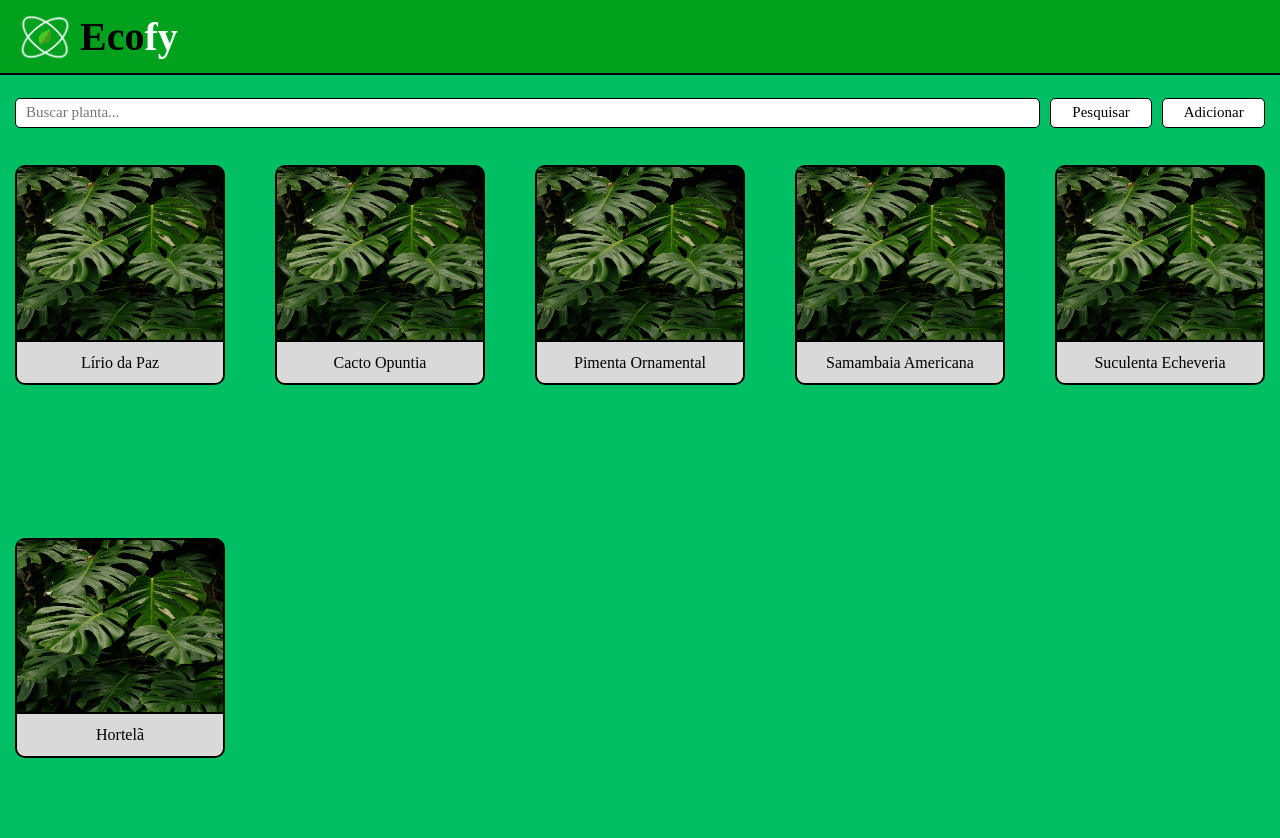
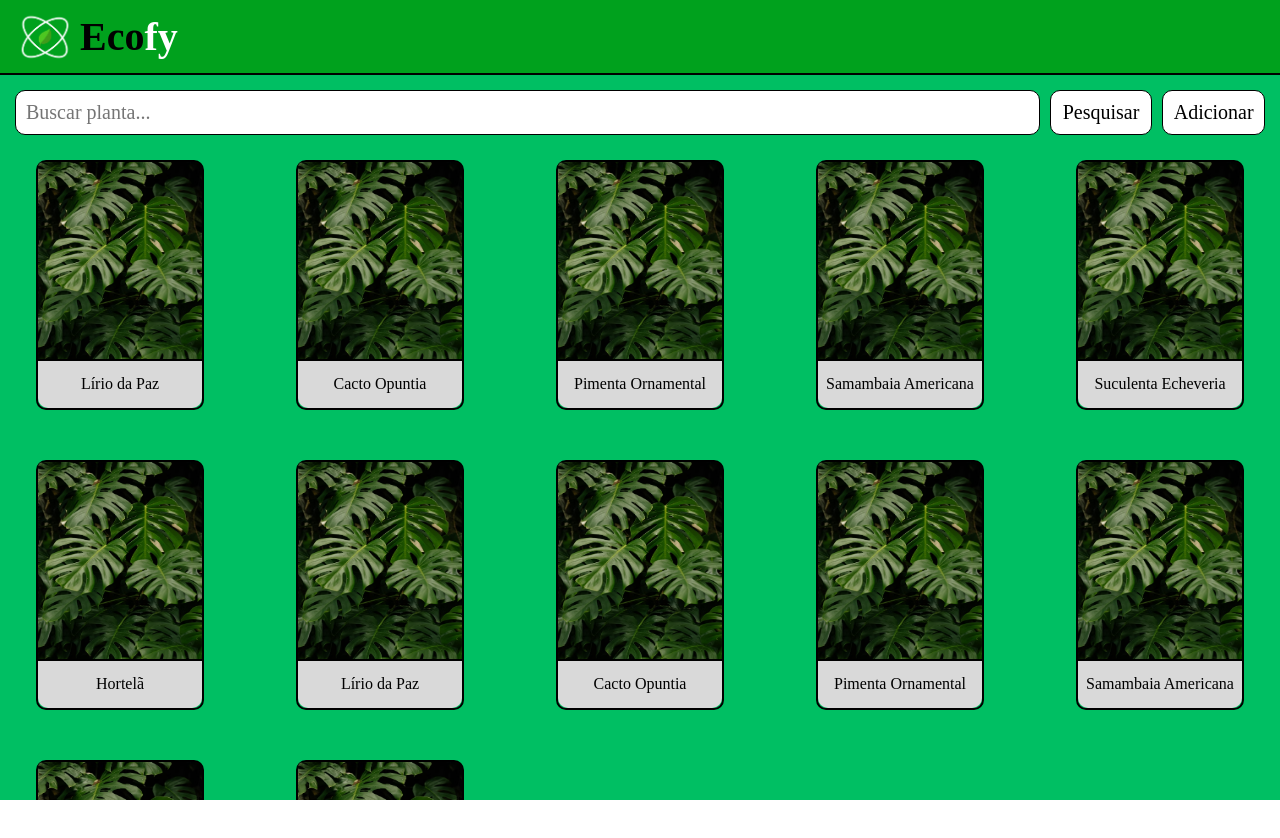
Before and after one commit to Walmir07/ecofy_web, a React (Vite) app in the folder frontend/: page /plantas in a window 1280 px wide. Shown: the top 838 px of the page. After the commit the page ends 800 px from the top, so only its background shows below. Built offline with nearby package versions, Linux system fonts and the light colour scheme.

Commit message:
Correção de localização do Header nas páginas
O Header estava localixado no App.jsx, ocupando um espaço maior mno navegador, ao alocá-lo individualmente em cada página, o problema anterior foi resolvido

```diff
--- a/frontend/src/App.jsx
+++ b/frontend/src/App.jsx
@@ -11,7 +11,7 @@ const App = () => {
   return (
     <div>
       <BrowserRouter>
-        <Header/>
+
         <Routes>
           <Route path='/' element={<Introduction/>}></Route>
           <Route path='/plantas' element={<Home/>}></Route>
--- a/frontend/src/assets/database/plants.js
+++ b/frontend/src/assets/database/plants.js
@@ -1,4 +1,46 @@
 export const plantas = [
+  {
+    _id: "683e3a10a429f73f128d946e",
+    nome: "Lírio da Paz",
+    categoria: "Ornamental",
+    descricao: "Planta elegante com flores brancas distintas, conhecida por purificar o ar e prosperar em ambientes com pouca luz.",
+    imagemUrl: "https://exemplo.com/imagens/lirio-da-paz.jpg"
+  },
+  {
+    _id: "683e3a10a429f73f128d946f",
+    nome: "Cacto Opuntia",
+    categoria: "Cactos",
+    descricao: "Variedade de cacto robusto e de fácil cultivo, com formato de raquete. Perfeito para ambientes ensolarados e secos.",
+    imagemUrl: "https://exemplo.com/imagens/cacto-opuntia.jpg"
+  },
+  {
+    _id: "683e3a10a429f73f128d9470",
+    nome: "Pimenta Ornamental",
+    categoria: "Ornamental Comestível",
+    descricao: "Planta vibrante com pequenos frutos coloridos que adicionam um toque decorativo e podem ser consumidos (alguns picantes!).",
+    imagemUrl: "https://exemplo.com/imagens/pimenta-ornamental.jpg"
+  },
+  {
+    _id: "683e3a10a429f73f128d9471",
+    nome: "Samambaia Americana",
+    categoria: "Ornamental",
+    descricao: "Clássica planta pendente com folhas longas e verdes, ideal para umidificar o ambiente e adicionar frescor a espaços internos.",
+    imagemUrl: "https://exemplo.com/imagens/samambaia-americana.jpg"
+  },
+  {
+    _id: "683e3a10a429f73f128d9472",
+    nome: "Suculenta Echeveria",
+    categoria: "Suculentas",
+    descricao: "Popular por suas rosetas de folhas carnudas em tons de verde, rosa e roxo. Requer pouca água e muita luz solar.",
+    imagemUrl: "https://exemplo.com/imagens/echeveria.jpg"
+  },
+  {
+    _id: "683e3a10a429f73f128d9473",
+    nome: "Hortelã",
+    categoria: "Ervas Aromáticas",
+    descricao: "Erva aromática de crescimento rápido, com folhas perfumadas usadas em culinária, chás e para afastar insetos.",
+    imagemUrl: "https://exemplo.com/imagens/hortela.jpg"
+  },
   {
     _id: "683e3a10a429f73f128d946e",
     nome: "Lírio da Paz",
--- a/frontend/src/components/Card/Card.css
+++ b/frontend/src/components/Card/Card.css
@@ -1,12 +1,13 @@
 .card-planta {
     display: flex;
     flex-direction: column;
-    height: 220px;
+    height: 250px;
+    width: 80%;
     color: #000000;
     border: 2px solid #000000;
     border-radius: 10px;
-    background-color: bisque;
     text-decoration: none;
+    justify-self: center;
 }
 
 .area-imagem {
--- a/frontend/src/pages/Create/Create.jsx
+++ b/frontend/src/pages/Create/Create.jsx
@@ -2,6 +2,7 @@ import React, { useState } from 'react';
 import "./Create.css";
 import { Link } from 'react-router-dom';
 import imagemSeta from "/arrow-left.svg";
+import Header from '../../components/Header/Header.jsx';
 
 const Create = () => {
 
@@ -56,6 +57,7 @@ const submeterPlanta = (e) => {
 
   return (
     <div className='create'>
+       <Header/>
         <div className="area-voltar">
           <Link to={"/plantas"} className='voltar'>
             <img src={imagemSeta} alt="Seta para voltar" />
--- a/frontend/src/pages/Home/Home.css
+++ b/frontend/src/pages/Home/Home.css
@@ -17,29 +17,29 @@
 }
 
 .barra-pesquisa {
-    height: 30px;
+    height: 45px;
     width: 100%;
     padding: 0 0 0 10px;
     font-family: 'Times New Roman', Times, serif;
-    font-size: 15px;
+    font-size: 20px;
     background-color: #ffffff;
     border: 1px solid #000000;
-    border-radius: 5px;
+    border-radius: 10px;
 }
 
 .botoes {
     display: flex;
-    height: 30px;
+    height: 45px;
     width: 10%;
     justify-content: center;
     align-items: center;
     font-family: 'Times New Roman', Times, serif;
-    font-size: 15px;
+    font-size: 20px;
     text-decoration: none;
     background-color: #ffffff;
     color: #000000;
     border: 1px solid #000000;
-    border-radius: 5px;
+    border-radius: 10px;
     cursor: pointer;
 }
 
@@ -47,9 +47,10 @@
     display: grid;
     grid-template-columns: repeat(5, 1fr);
     justify-content: space-between;
+    align-items: center;
     gap: 50px;
     height: 100%;
     width: 100%;
-    padding: 15px 15px;
+    padding: 10px 15px;
     overflow-y: auto;
 }
--- a/frontend/src/pages/Home/Home.jsx
+++ b/frontend/src/pages/Home/Home.jsx
@@ -3,10 +3,12 @@ import "./Home.css";
 import  { Link } from "react-router-dom";
 import Card from '../../components/Card/Card.jsx';
 import { plantas } from '../../assets/database/plants.js';
+import Header from '../../components/Header/Header.jsx';
 
 const Home = () => {
   return (
     <div className="home">
+      <Header/>
          <div className='opcoes'>
             <input className='barra-pesquisa' placeholder='Buscar planta...'></input>
             <button className='botoes'>Pesquisar</button>
--- a/frontend/src/pages/Introduction/Introduction.css
+++ b/frontend/src/pages/Introduction/Introduction.css
@@ -1,21 +1,28 @@
-.introduction {
+.introduction{
+    display: flex;
+    flex-direction: column;
+    width: 100%;
+    height: 100vh;
+}
+
+.elementos {
     display: flex;
     flex-direction: column;
     background-color: #00BF63;
     width: 100%;
-    height: 100vh;
+    height: 100%;
     gap: 100px;
     justify-content: center;
     align-items: center;
 }
 
-.introduction p {
+.elementos p {
     font-size: 18px;
     font-family:system-ui, -apple-system, BlinkMacSystemFont, 'Segoe UI', Roboto, Oxygen, Ubuntu, Cantarell, 'Open Sans', 'Helvetica Neue', sans-serif;
     color: #ffffff;
 }
 
-.introduction .link {
+.elementos .link {
     font-size: 16px;
     padding: 3px 5px 3px 5px;
     text-decoration: none;
--- a/frontend/src/pages/Introduction/Introduction.jsx
+++ b/frontend/src/pages/Introduction/Introduction.jsx
@@ -1,12 +1,16 @@
 import React from 'react';
 import "./Introduction.css";
 import { Link } from "react-router-dom";
+import Header from "../../components/Header/Header.jsx"
 
 const Introduction = () => {
   return (
     <div className="introduction">
-        <p>Explore a natureza de forma digital</p>
-        <Link className='link' to="/plantas">Acessar catálogo</Link>
+       <Header/>
+        <div className="elementos">
+            <p>Explore a natureza de forma digital</p>
+            <Link className='link' to="/plantas">Acessar catálogo</Link>
+        </div>
     </div>
   )
 }
--- a/frontend/src/pages/Plant/Plant.jsx
+++ b/frontend/src/pages/Plant/Plant.jsx
@@ -3,6 +3,7 @@ import "./Plant.css";
 import { Link, useParams } from 'react-router-dom';
 import { plantas } from '../../assets/database/plants';
 import imagemSeta from "/arrow-left.svg";
+import Header from '../../components/Header/Header.jsx';
 
 const Plant = () => {
 
@@ -15,6 +16,7 @@ const Plant = () => {
 
   return (
     <div className='plant'>
+       <Header/>
         <div className="area-voltar">
           <Link to={"/plantas"} className='voltar'>
             <img src={imagemSeta} alt="Seta para voltar" />
```
